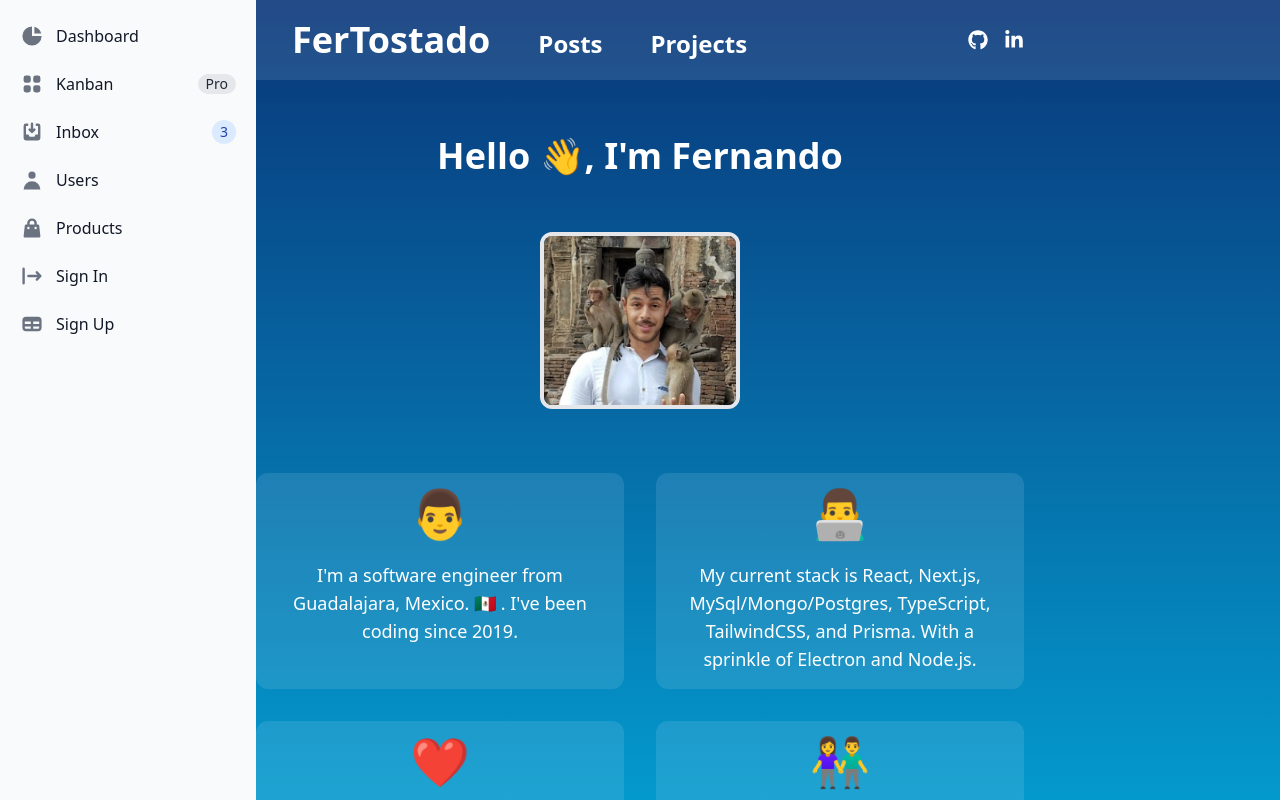
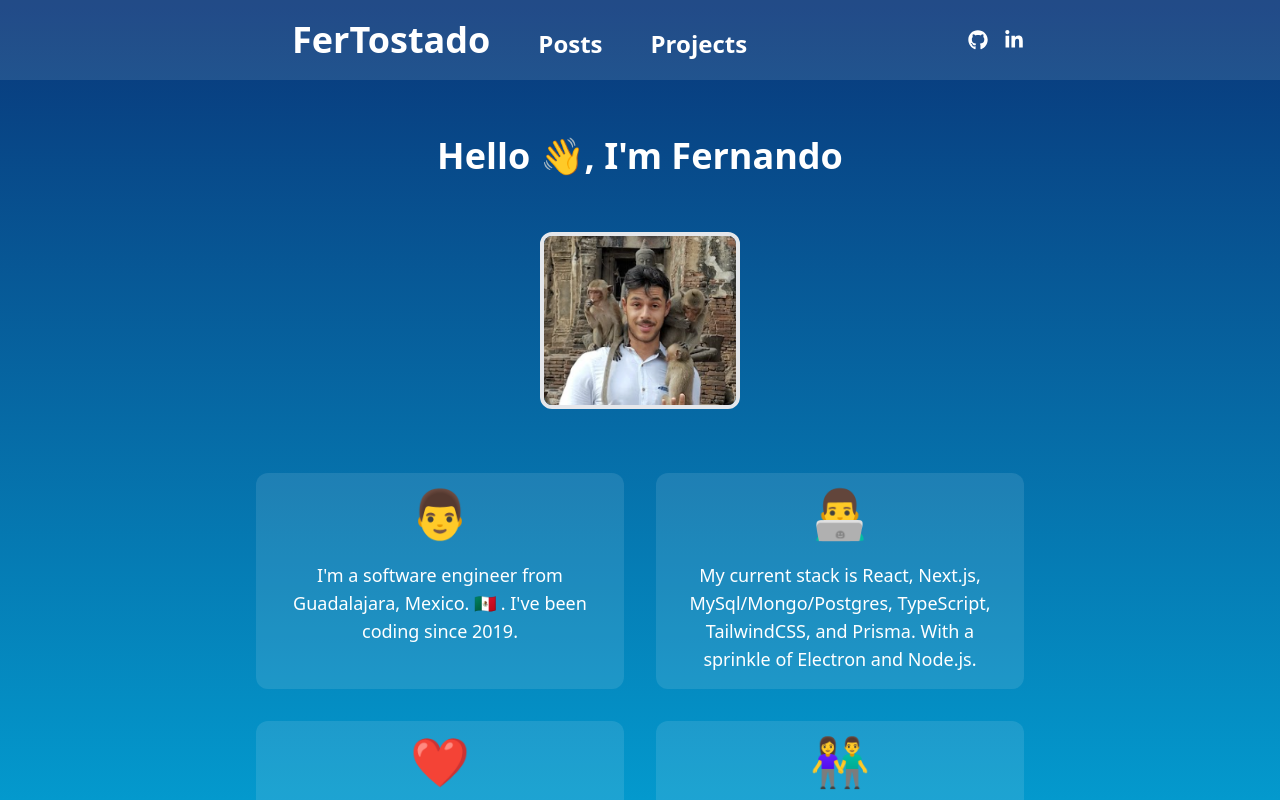
Before and after one commit to esponges/fer-personal-site, a Next.js app: page / in a window 1280 px wide. Shown: the top 800 px of the page. Built offline with nearby package versions, Linux system fonts and the light colour scheme.

Commit message:
dont show desktop

```diff
--- a/src/components/layouts/navbar.tsx
+++ b/src/components/layouts/navbar.tsx
@@ -74,7 +74,7 @@ export const Navbar = () => {
   const navElHoverClass = 'hover:bg-white/20 hover:text-gray';
   return (
     <>
-      <Sidebar isOpen={isSidebarOpen} />
+      {isMobile ? <Sidebar isOpen={isSidebarOpen} /> : null}
       <nav className="flex h-20 flex-row items-center bg-white/10 px-2 md:px-0">
         <div className="w-full">
           <div className="xs:text-center mx-auto max-w-3xl justify-between md:flex">
```
